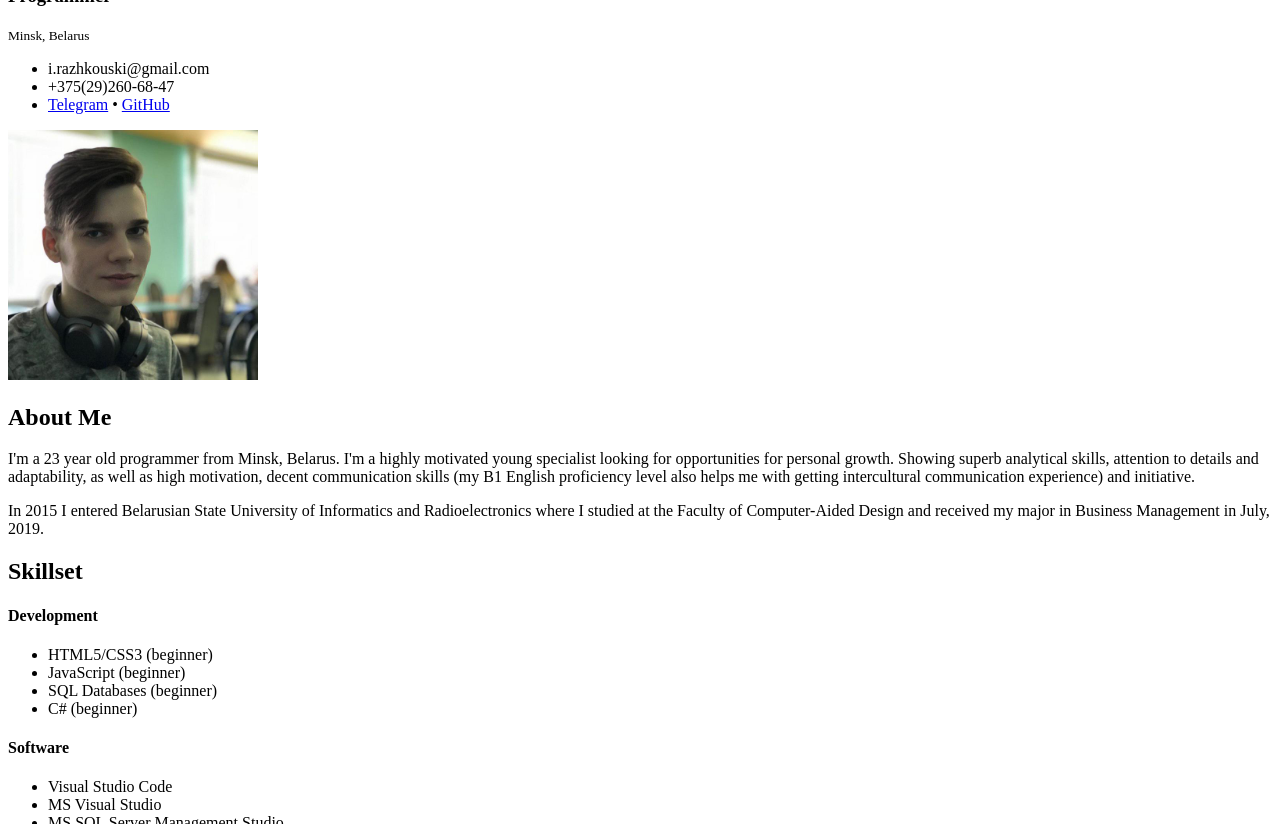
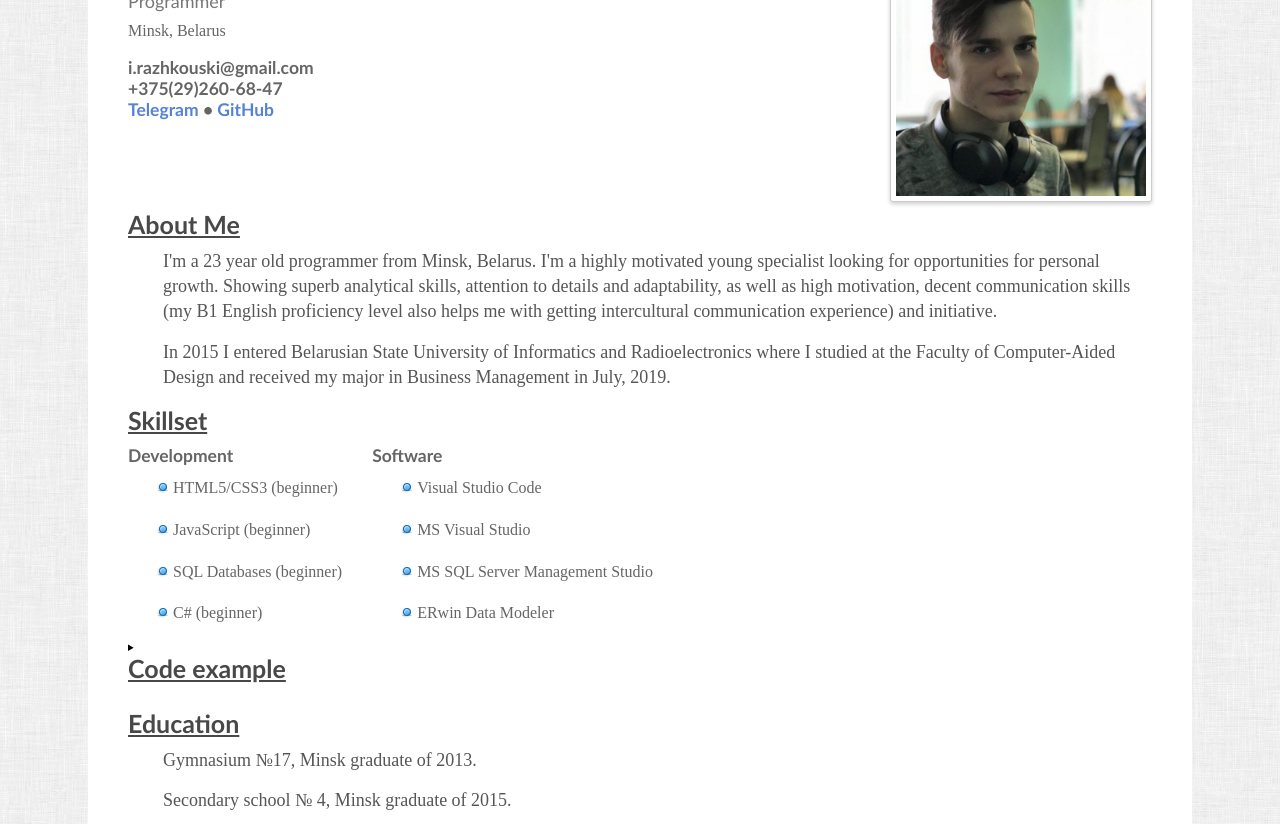
Before and after one commit to razhkouski/rsschool-cv, a plain HTML site: page index.html in a window 1280 px wide. Shown: the part 95-919 px from the top of the page. Drawn offline with Linux system fonts and the light colour scheme; a web font is replaced by a local one.

Commit message:
style: add styles for index.html

```diff
--- a/index.html
+++ b/index.html
@@ -3,10 +3,11 @@
   <head>
     <meta charset="UTF-8">
     <title>CV</title>
+    <link rel="stylesheet" href="style.css">
   </head>
   <body>
     <main id="wrapper">
-      <header>
+      <header class="clearfix">
         <div id="info">
           <h1>Ilya Razhkouski</h1>
           <h3>Programmer</h3>
--- /dev/null
+++ b/style.css
@@ -0,0 +1,175 @@
+@import url("https://fonts.googleapis.com/css?family=Simonetta:400,900|Balthazar");
+
+* {
+    margin: 0; padding: 0;
+}
+
+body {
+    background: #f2f2f2 url('img/bg.png');
+    font-size: 62.5%;
+    padding-bottom: 0px;
+    justify-content: center;
+}
+
+header {
+    width: 100%;
+}
+
+h1 {
+    font-family: "Simonetta", "Trebuchet MS", Arial, sans-serif;
+    color: #454545;
+    font-size: 3.6em;
+    margin-bottom: 6px;
+}
+
+h2 {
+    font-family: "Simonetta", "Trebuchet MS", Arial, sans-serif;
+    color: #484848;
+    font-size: 2.5em;
+    margin-bottom: 10px;
+    text-decoration: underline;
+}
+
+h3 {
+    font-family: "Trebuchet MS", Verdana, Arial, sans-serif;
+    color: #777;
+    font-weight: normal;
+    font-size: 1.8em;
+    margin-bottom: 10px;
+}
+
+h4, #info > ul {
+    font-family: "Trebuchet MS", Verdana, Arial, sans-serif;
+    color: #656565;
+    font-weight: bold;
+    font-size: 1.75em;
+    margin-bottom: 4px;
+    list-style-type: none;
+}
+
+code {
+    font-family: Consolas,"courier new";
+    color: #6db9f1;
+    background-color: #f0f0f0;
+    padding: 2px;
+    font-size: 20px;
+    margin-bottom: 15px;
+}
+
+details {
+    margin-bottom: 15px;
+}
+
+details summary::-webkit-details-marker {
+    display:none;
+}
+
+p {
+    font-family: "Balthazar", "Droid Serif", serif;
+    color: #565656;
+    font-size: 1.8em;
+    line-height: 1.4em;
+    margin-bottom: 15px;
+    padding-left: 35px;
+}
+
+small {
+    font-family: "Balthazar", "Droid Serif", serif;
+    color: #656565;
+    font-size: 1.6em;
+    display: block;
+    margin-bottom: 6px;
+}
+
+#skills-development > ul, #skills-software > ul {
+    display: block;
+    list-style: none;
+}
+
+#skills-development > ul li, #skills-software > ul li {
+    padding-left: 45px;
+    list-style-type: none;
+    vertical-align: top;
+    background: url('img/bullet.png') 25px 5px no-repeat;
+    margin-bottom: 5px;
+    font-family: "Balthazar", "Droid Serif", serif;
+    color: #666;
+    font-size: 1.6em;
+    line-height: 2.3em;
+}
+
+a {
+    color: #5582d6; text-decoration: none;
+}
+
+a:hover {
+    text-decoration: underline;
+}
+
+#wrapper {
+    margin: 0 auto;
+    padding: 20px 40px;
+    padding-top: 35px;
+    padding-bottom: 70px;
+    background: #fff;
+    min-width: 260px;
+    max-width: 1024px;
+    border-bottom-right-radius: 8px;
+    border-bottom-left-radius: 8px;
+    -webkit-border-bottom-left-radius: 8px;
+    -webkit-border-bottom-right-radius: 8px;
+    -moz-border-radius-bottomleft: 8px;
+    -moz-border-radius-bottomright: 8px;
+}
+
+#info {
+    float: left;
+    margin-bottom: 12px;
+}
+
+#photo {
+    float: right;
+}
+
+#photo img {
+    -webkit-border-radius: 3px;
+    -moz-border-radius: 3px;
+    border-radius: 3px;
+    -webkit-box-shadow: 0 2px 4px rgba(0, 0, 0, 0.2);
+    -moz-box-shadow: 0 2px 4px rgba(0, 0, 0, 0.2);
+    box-shadow: 0 2px 4px rgba(0, 0, 0, 0.2);
+    background-color: #fff;
+    border: 1px solid #ccc;
+    padding: 5px;
+}
+
+#skills-development {
+    display: block;
+    float: left;
+    margin-right: 30px;
+}
+
+#skills-software {
+    display: block; float: left;
+}
+
+.clearfix:after {
+    content: ".";
+    display: block;
+    clear: both;
+    visibility: hidden;
+    line-height: 0;
+    height: 0;
+}
+
+.clearfix {
+    display: inline-block;
+}
+
+html[xmlns] .clearfix {
+    display: block;
+}
+
+* html .clearfix {
+    height: 1%;
+}
```
Also changed, not shown: img/bg.png (added), img/bullet.png (added).
